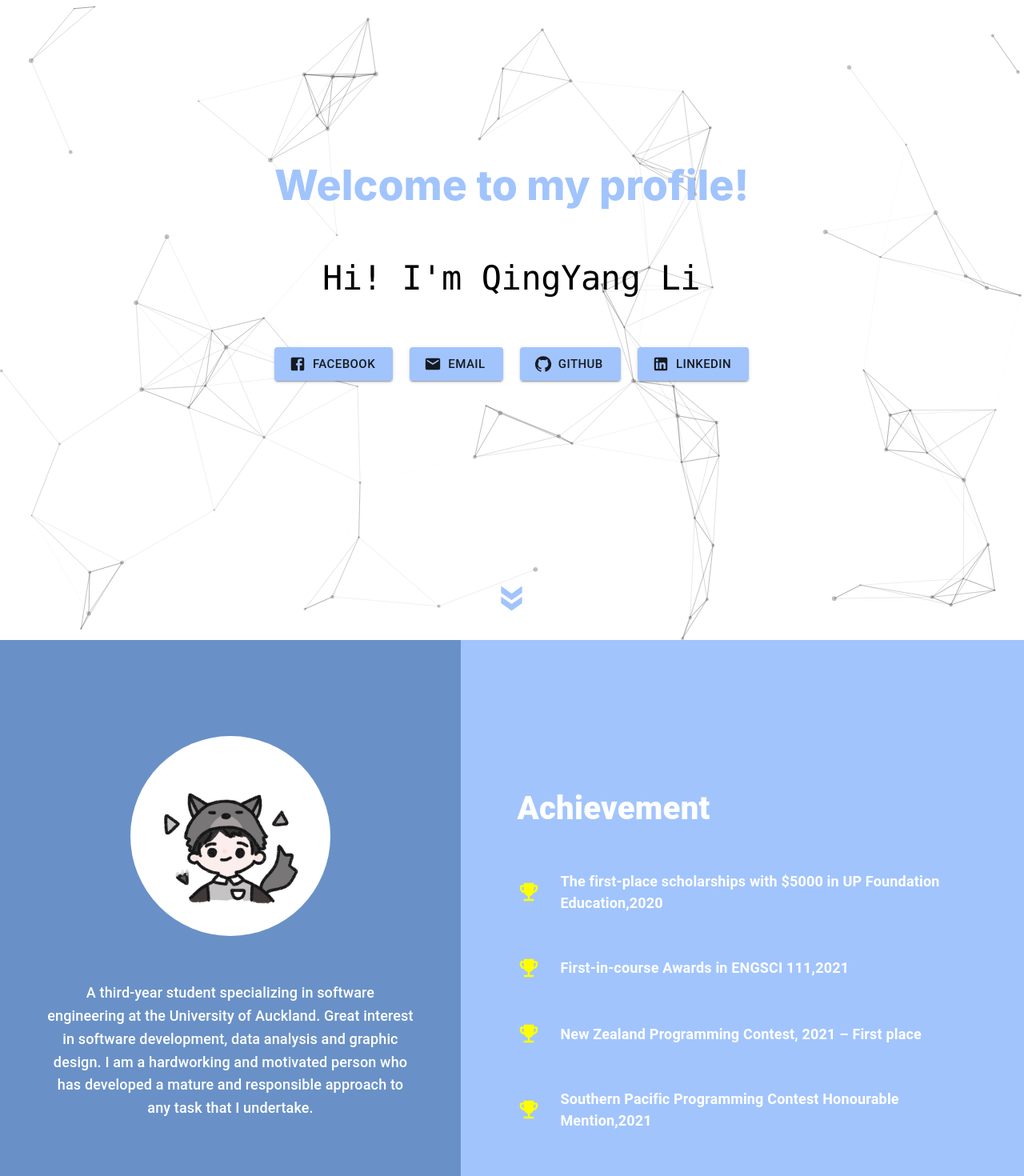
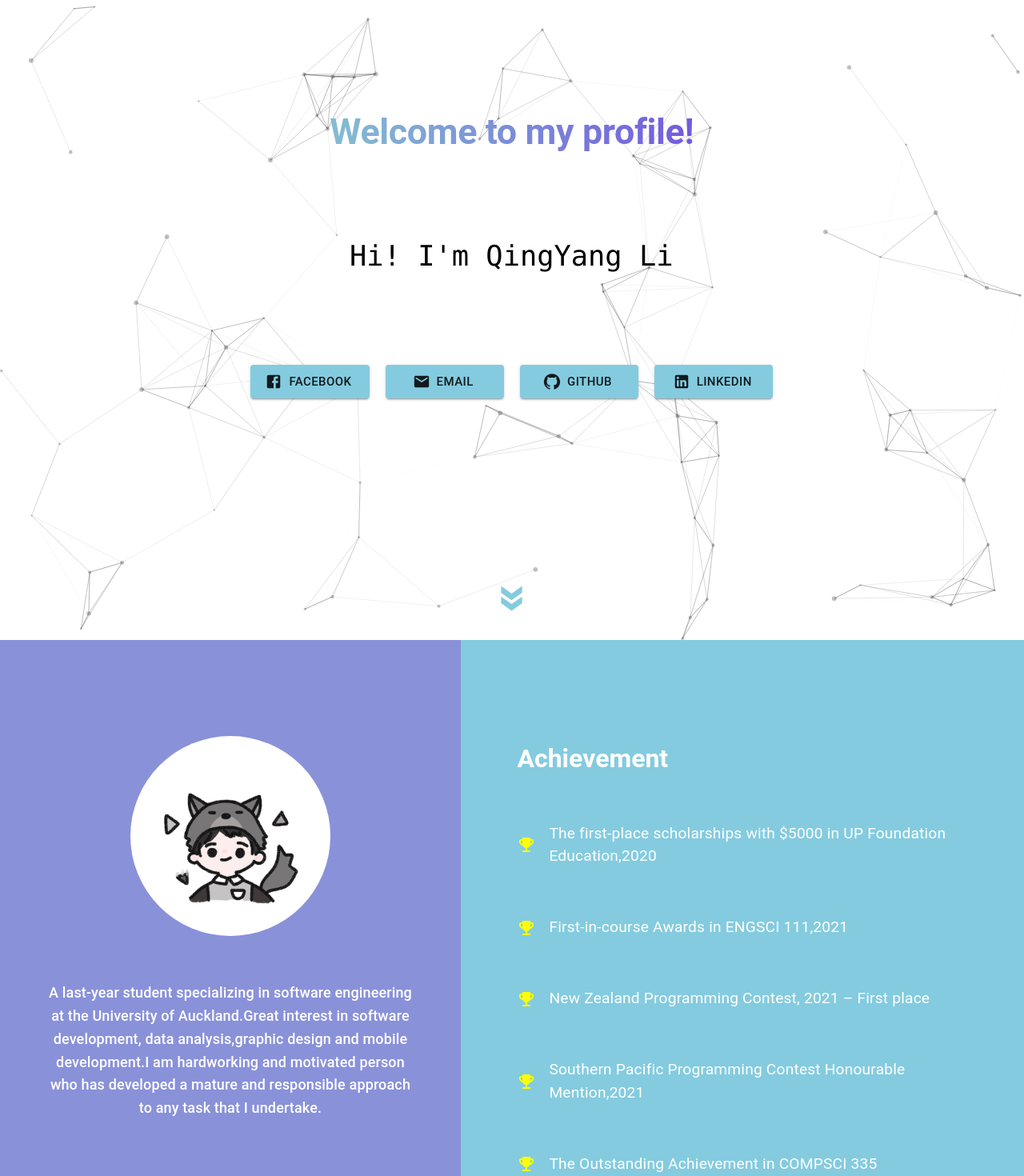
Before and after one commit to qingyang0506/My_Profile, a React (Create React App) app: page / in a window 1280 px wide. Shown: the top 1470 px of the page at 80% size. Built offline with nearby package versions, Linux system fonts and the light colour scheme.

Commit message:
modify the color theme

```diff
--- a/src/App.css
+++ b/src/App.css
@@ -1,4 +1,3 @@
-
 body {
   margin: 0;
   font-family: -apple-system, BlinkMacSystemFont, 'Segoe UI', 'Roboto', 'Oxygen',
@@ -8,21 +7,29 @@ body {
   -moz-osx-font-smoothing: grayscale;
 }
 
+code {
+  font-family: source-code-pro, Menlo, Monaco, Consolas, 'Courier New',
+    monospace;
+}
+
 .Name {
   display: inline-block;
-  width: 21ch;
-  font: bold 150% Consolas, Monaco, monospace; /*等宽字体*/
+  width: 19ch;
+  font: bold 130% Consolas, Monaco, monospace;
+  /*等宽字体*/
   overflow: hidden;
   white-space: nowrap;
-  font-weight: 500;
+  font-weight: 400;
   border-right: 1px solid transparent;
   animation: typing 3s steps(21), caret 0.5s steps(3) infinite;
 }
+
 @keyframes typing {
   from {
     width: 0;
   }
 }
+
 @keyframes caret {
   50% {
     border-right-color: currentColor;
@@ -30,30 +37,29 @@ body {
 }
 
 #Project {
-  background: #a3bded; /* fallback for old browsers */
-  background: -webkit-linear-gradient(
-    to right,
-    #6991c7,
-    #a3bded,
-    #a1c4fd,
-  ); /* Chrome 10-25, Safari 5.1-6 */
-  background: linear-gradient(
-    to right,
-    #6991c7,
-    #a3bded,
-    #a1c4fd
-  ); /* W3C, IE 10+/ Edge, Firefox 16+, Chrome 26+, Opera 12+, Safari 7+ */
+  background: #a3bded;
+  /* fallback for old browsers */
+  background: -webkit-linear-gradient(to right,
+      #6991c7,
+      #a3bded,
+      #a1c4fd,
+    );
+  /* Chrome 10-25, Safari 5.1-6 */
+  background: linear-gradient(to right, #88d3ce 0%, #8991D9 100%);
+  /* W3C, IE 10+/ Edge, Firefox 16+, Chrome 26+, Opera 12+, Safari 7+ */
 }
 
 /* entire container, keeps perspective */
 .flip-container {
   perspective: 1000;
 }
+
 /* flip the pane when hovered */
 .flip-container:hover .flipper,
 .flip-container.hover .flipper {
   transform: rotateY(180deg);
 }
+
 /* flip speed goes here */
 .flipper {
   transition: 0.6s;
--- a/src/App.js
+++ b/src/App.js
@@ -4,24 +4,26 @@ import AboutMe from "./Components/AboutMe";
 import Skill from "./Components/Skill";
 import Project from "./Components/Project";
 import Footer from "./Components/Footer"
+import ParticleBackground from './Components/ParticleBackground'
 
 import { useEffect } from "react";
 
 function App() {
 
-  useEffect(()=>{
+  useEffect(() => {
     document.documentElement.scrollTop = 0;
     document.scrollingElement.scrollTop = 0;
-  },[])
+  }, [])
 
   return (
-      <Box>
-          <Greeting/>
-          <AboutMe/>
-          <Skill/>
-          <Project/>
-          <Footer/>
-      </Box>
+    <Box>
+      <ParticleBackground />
+      <Greeting />
+      <AboutMe />
+      <Skill />
+      <Project />
+      <Footer />
+    </Box>
   );
 }
 
--- a/src/Components/AboutMe.jsx
+++ b/src/Components/AboutMe.jsx
@@ -1,9 +1,10 @@
 import { Box, Avatar, Typography } from '@mui/material'
 import React from 'react'
 import photo from '../img/avatar.jpeg'
-import { DoubleArrow, EmojiEvents } from '@mui/icons-material'
+import { DoubleArrow} from '@mui/icons-material'
+import { AchievementItem } from './AchievementItem'
 import Fade from 'react-reveal/Fade';
-
+import aboutme from "../Data/aboutme.json"
 
 export default function AboutMe() {
   return (
@@ -51,10 +52,7 @@ export default function AboutMe() {
               fontSize: '18px',
               fontWeight: '500'
             }}>
-              A third-year student specializing in software engineering at the University of Auckland.
-              Great interest in software development, data analysis and graphic design.
-              I am a hardworking and motivated person who has developed a mature
-              and responsible approach to any task that I undertake.
+               {aboutme.description}
             </Typography>
           </Fade>
 
@@ -91,76 +89,26 @@ export default function AboutMe() {
 
         <Box sx={{
           width: '80%',
-          height: '60%',
+          height: '75%',
           display: 'flex',
           flexDirection: 'column',
           justifyContent: 'space-around'
         }}>
 
           <Fade right>
-            <Typography variant='h4' color={'white'} fontSize="40px" fontWeight={800}>
+            <Typography
+              variant='h3'
+              color={'white'}
+              fontSize="2em"
+              fontWeight={600}
+              >
               Achievement
             </Typography>
-
-            <Box gap={3} sx={{
-              display: 'flex',
-              justifyContent: 'flex-start',
-              alignItems: 'center'
-            }}
-            >
-              <EmojiEvents sx={{
-                color: 'yellow',
-                fontSize: '30px'
-              }} />
-              <Typography fontSize={'18px'} color="white" fontWeight={600}>
-                The first-place scholarships with $5000 in UP Foundation Education,2020
-              </Typography>
-            </Box>
-
-            <Box gap={3} sx={{
-              display: 'flex',
-              justifyContent: 'flex-start',
-              alignItems: 'center'
-            }}
-            >
-              <EmojiEvents sx={{
-                color: 'yellow',
-                fontSize: '30px'
-              }} />
-              <Typography fontSize={'18px'} color="white" fontWeight={600}>
-                First-in-course Awards in ENGSCI 111,2021
-              </Typography>
-            </Box>
-
-            <Box gap={3} sx={{
-              display: 'flex',
-              justifyContent: 'flex-start',
-              alignItems: 'center'
-            }}
-            >
-              <EmojiEvents sx={{
-                color: 'yellow',
-                fontSize: '30px'
-              }} />
-              <Typography fontSize={'18px'} color="white" fontWeight={600}>
-                New Zealand Programming Contest, 2021 – First place
-              </Typography>
-            </Box>
-
-            <Box gap={3} sx={{
-              display: 'flex',
-              justifyContent: 'flex-start',
-              alignItems: 'center'
-            }}
-            >
-              <EmojiEvents sx={{
-                color: 'yellow',
-                fontSize: '30px'
-              }} />
-              <Typography fontSize={'18px'} color="white" fontWeight={600}>
-                Southern Pacific Programming Contest Honourable Mention,2021
-              </Typography>
-            </Box>
+            {
+              aboutme.achievements.map( text => (
+                  <AchievementItem text={text}/>
+              ))
+            }
           </Fade>
         </Box>
       </Box>
--- /dev/null
+++ b/src/Components/AchievementItem.jsx
@@ -0,0 +1,21 @@
+import {EmojiEvents} from '@mui/icons-material'
+import {Box,Typography} from "@mui/material"
+
+export const AchievementItem = ({text}) =>{
+    return (
+        <Box gap={2} sx={{
+            display: 'flex',
+            justifyContent: 'flex-start',
+            alignItems: 'center'
+          }}
+          >
+            <EmojiEvents sx={{
+              color: 'yellow',
+              fontSize: '1.5em'
+            }} />
+            <Typography fontSize={'1.2em'} color="white" fontWeight={400}>
+               {text}
+            </Typography>
+          </Box>
+    )
+}
--- a/src/Components/Greeting.jsx
+++ b/src/Components/Greeting.jsx
@@ -2,50 +2,53 @@ import { Box, Button, Typography } from '@mui/material'
 import React from 'react'
 import { Facebook, Email, GitHub, LinkedIn, DoubleArrow } from '@mui/icons-material'
 import Zoom from 'react-reveal/Zoom';
-import ParticleBackground from './ParticleBackground'
 import '../App.css'
 
 
 export default function Greeting() {
   return (
-
     <Box
       sx={{
         width: '100%',
         height: '100vh',
         display: 'flex',
         justifyContent: 'center',
+        alignItems:'space-around'
       }}
     >
-      <ParticleBackground />
+
       <Zoom>
         <Box
           sx={{
             display: 'flex',
             flexDirection: 'column',
-            marginTop: '30%',
-            justifyContent: 'space-around',
-            height: { xs: '70%', sm: '40%' },
+            marginTop: '14%',
+            p:"5%",
+            justifyContent: 'space-between',
+            alignItem:"center",
+            height: { xs: '70%', sm: '45%' },
           }}
         >
-          <Box
-            sx={{
-              height: '80px',
-              color: "primary.main",
-              textAlign: 'center',
-              fontSize: { xs: '36px', sm: '52px' },
-              fontWeight: '800',
-              width: '100%',
-              marginBottom: { xs: '18px', sm: '0px' },
-              position: 'relative'
-            }}
-          >
-            Welcome to  my  profile!
+          <Box>
+            <Typography
+                  variant= "h2"
+                  fontWeight={600}
+                  textAlign="center"
+                  fontSize={"2.8rem"}
+                  sx={{
+                      background: 'linear-gradient(to right, #88d3ce 0%, #6e45e2 100%)',
+                      backgroundClip: "text",
+                      color: "transparent"
+                  }}
+              >
+                  Welcome to  my  profile!
+            </Typography>
           </Box>
+
           <Box>
-            <Typography variant='h1' color="black" fontWeight={'1000'} textAlign={'center'}
+            <Typography variant='h3' color="black" textAlign={'center'}
               sx={{
-                fontSize: { xs: "20px", sm: '28px' }
+                fontSize: { xs: "1.3em", sm: '1.7em' }
               }}
             >
               <span className="Name">Hi! I'm QingYang Li</span>
@@ -57,24 +60,67 @@ export default function Greeting() {
               display: 'flex',
               flexDirection: { xs: 'column', sm: 'row' },
               justifyContent: 'space-between',
-              gap: 2,
-              marginTop: '10px'
+              alignItems:'center',
+              gap: 2.5,
             }}
           >
-            <Button variant='contained' size='large' startIcon={<Facebook />} href="https://www.facebook.com/profile.php?id=100040586693552" target="_blank">
+            <Button
+               variant='contained'
+               size='large' startIcon={<Facebook />}
+               href="https://www.facebook.com/profile.php?id=100040586693552"
+               target="_blank"
+               sx={{
+                  textAlign:'center',
+                  width:{xs:'50vw',sm:'13vw'}
+               }}
+            >
               FaceBook
-              {/* <Facebook/> */}
             </Button>
-            <Button variant='contained' size='large' startIcon={<Email />} href="mailto:1565134797qq@gmail.com" target="_blank">
+            <Button
+              variant='contained'
+              size='large'
+              startIcon={<Email />}
+              href="mailto:1565134797qq@gmail.com"
+              target="_blank"
+
+              sx={{
+                 textAlign:'center',
+                 width:{xs:'50vw',sm:'13vw'}
+              }}
+              >
               Email
             </Button>
-            <Button variant='contained' size='large' startIcon={<GitHub />} href="https://github.com/qingyang0506?tab=repositories" target="_blank">
+            <Button
+              variant='contained'
+              size='large'
+              startIcon={<GitHub />}
+              href="https://github.com/qingyang0506?tab=repositories"
+              target="_blank"
+
+              sx={{
+                textAlign:'center',
+                width:{xs:'50vw',sm:'13vw'}
+              }}
+              >
               GitHub
             </Button>
-            <Button variant='contained' size='large' startIcon={<LinkedIn />} href="https://www.linkedin.com/in/qingyang-li-372899209/" target="_blank">
+            <Button
+              variant='contained'
+              size='large'
+              startIcon={<LinkedIn />}
+              href="https://www.linkedin.com/in/qingyang-li-372899209/"
+              target="_blank"
+
+              sx={{
+                textAlign:'center',
+                width:{xs:'50vw',sm:'13vw'}
+              }}
+              >
               LinkedIn
             </Button>
           </Box>
+
+
           <DoubleArrow sx={{
             transform: 'rotate(90deg)',
             fontSize: '45px',
--- a/src/Components/Skill.jsx
+++ b/src/Components/Skill.jsx
@@ -84,7 +84,6 @@ export default function Skill() {
               <Typography variant='h6' textAlign={'center'}>
                 My technical skills, Ordered by proficiency
               </Typography>
-
             </Box>
           </Fade>
 
--- /dev/null
+++ b/src/Data/aboutme.json
@@ -0,0 +1,10 @@
+{
+    "achievements": [
+        "The first-place scholarships with $5000 in UP Foundation Education,2020",
+        "First-in-course Awards in ENGSCI 111,2021",
+        "New Zealand Programming Contest, 2021 – First place",
+        "Southern Pacific Programming Contest Honourable Mention,2021",
+        "The Outstanding Achievement in COMPSCI 335 "
+    ],
+    "description": "A last-year student specializing in software engineering at the University of Auckland.Great interest in software development, data analysis,graphic design and mobile development.I am hardworking and motivated person who has developed a mature and responsible approach to any task that I undertake."
+}
--- a/src/theme.js
+++ b/src/theme.js
@@ -3,9 +3,9 @@ import {createTheme} from '@mui/material'
 const theme = createTheme({
     palette: {
         primary:{
-            main:'#a1c4fd',
+            main:'#84CBDF',
             light:'#a3bded ',
-            dark:'#6991c7'
+            dark:'#8991D9'
 
         },
         secondary:{
```
Also changed, not shown: src/particles.json (+13 -13 lines), 2 other files (tests, documents, lock files or other folders).
